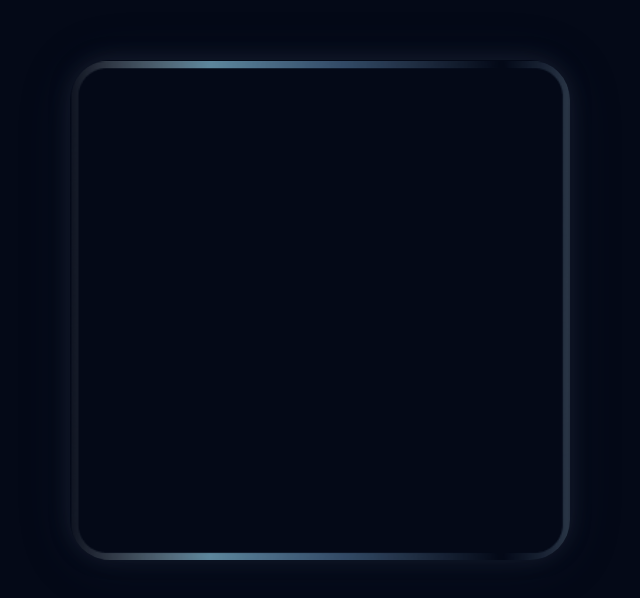
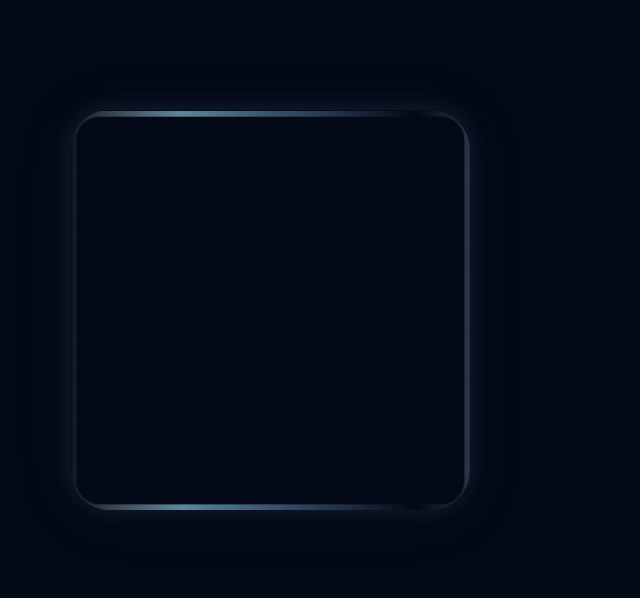
Before and after one commit to unsaturateddd/appmines, a plain HTML site: page index.html in a window 1280 px wide. Shown: the whole page, without its empty margins (410-1050 px from the left). Drawn offline with Linux system fonts and the light colour scheme.

Commit message:
Update style.css

```diff
--- a/style.css
+++ b/style.css
@@ -204,8 +204,8 @@ body {
     pointer-events: none;
   }
 .container-grid{
-    width: min(500px, 90vw);
-    height: min(500px, 90vw);
+    width: min(400px, 90vw);
+    height: min(400px, 90vw);
     padding: 20px;
     gap: 8px;
     background-color: #040917;
```
